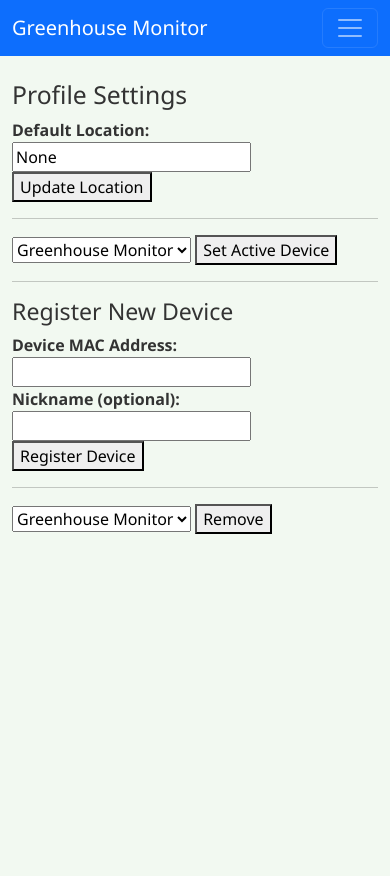
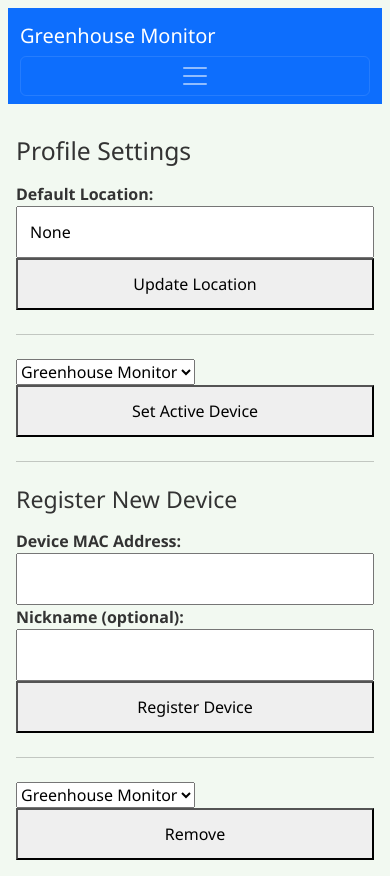
Before and after one commit to joshuaglenen/IOT-Webapp, a Flask app: page /profile in a window 390 px wide. Before the commit the page ends 534 px from the top, so only its background shows below. Run offline with Flask 3, Linux system fonts and the light colour scheme; a user stored in the database is signed in; data comes from the database, SQL or seed files in the repository.

Commit message:
Added small screen scaling

```diff
--- a/static/css/styles.css
+++ b/static/css/styles.css
@@ -4,6 +4,58 @@ body {
   background-color: #f2f9f1;
   font-family: 'Segoe UI', sans-serif;
   color: #333;
+}
+
+.main {
+  max-width: 800px;
+  margin: auto;
+   width: 100%;
+}
+
+.container {
+  display: flex;
+  flex-direction: column;
+  gap: 1rem;
+  padding: 1rem;
+}
+
+.card {
+  box-shadow: 0 4px 12px rgba(0,0,0,0.1);
+  border-radius: 12px;
+  background-color: #ffffff;
+  padding: 1rem;
+  width: 100%; /* ensures each card takes full width inside container */
+  box-sizing: border-box;
+}
+
+@media (min-width: 768px) {
+  .container {
+    flex-direction: row;
+  }
+}
+
+.card + .card {
+  margin-top: 1rem;
+}
+
+@media (max-width: 767px) {
+  body {
+    padding: 0.5rem;
+  }
+
+  .container {
+    padding: 0.5rem;
+    gap: 0.5rem;
+  }
+
+  .card {
+    padding: 0.75rem;
+  }
+
+  button, input {
+    font-size: 0.9rem;
+    padding: 0.6em;
+  }
 }
 
 .card {
@@ -28,6 +80,12 @@ button:hover {
   transform: scale(1.02);
 }
 
+button, input {
+  width: 100%;
+  font-size: 1rem;
+  padding: 0.75em;
+}
+
 #weather-warnings {
   font-weight: bold;
 }
```
